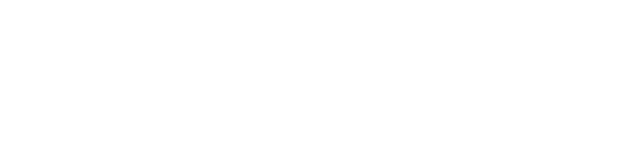
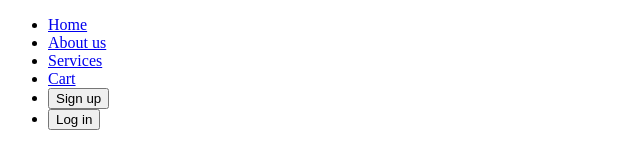
Before and after one commit to muhammadsameedansari/AL-MADINAH, a plain HTML site: page index.html in a window 1280 px wide. Shown: the whole page, without its empty margins (0-640 px from the left). Drawn offline with Linux system fonts and the light colour scheme.

Commit message:
navbar created

```diff
--- a/index.html
+++ b/index.html
@@ -1,11 +1,39 @@
 <!DOCTYPE html>
 <html lang="en">
+
 <head>
     <meta charset="UTF-8">
     <meta name="viewport" content="width=`, initial-scale=1.0">
     <title>Document</title>
+
+
+
+    <link rel="stylesheet" href="style.css">
 </head>
+
 <body>
+    <div class="header">
+        <div class="navbar">
+            <ul class="compunants">
+                <li>
+                    <a href="#">Home</a>
+                </li>
+                <li>
+                    <a href="#">About us</a>
+                </li>
+                <li>
+                    <a href="#">Services</a>
+                </li>
+                <li>
+                    <a href="#">Cart</a>
+                </li>
+                <li>
+                    <a href="#"><button>Sign up</button></a>
+                </li>
+                <li><a href="#"><button>Log in</button></a></li>
+            </ul>
+        </div>
+    </div>
+</body>
 
-</body>
 </html>
--- /dev/null
+++ b/style.css
@@ -0,0 +1,3 @@
+.header{
+    border: 2px soild red;
+}
```
